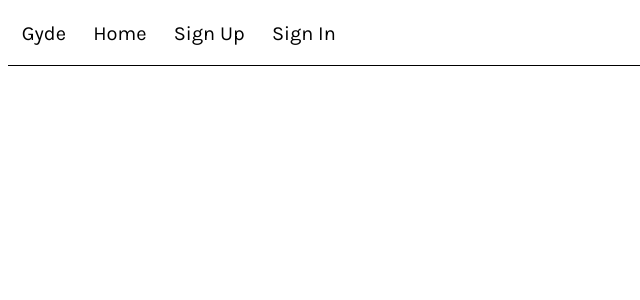
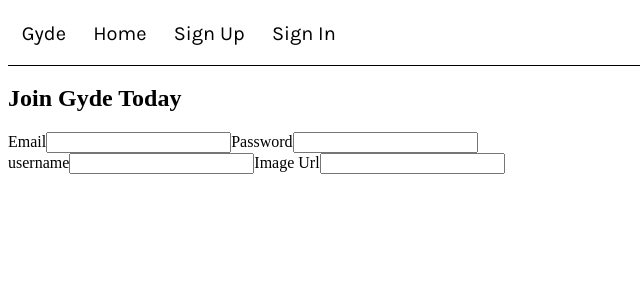
Before and after one commit to maxnawa31/gyde-full-stack, a React (Create React App) app in the folder gyde-client/: page /signup in a window 1280 px wide. Shown: the top 300 px of the page, without its empty margins (0-640 px from the left). Built offline with nearby package versions, Linux system fonts and the light colour scheme.

Commit message:
authform in progress

```diff
--- /dev/null
+++ b/gyde-client/src/components/AuthForm.js
@@ -0,0 +1,44 @@
+import React, { Component } from 'react';
+
+export default class AuthForm extends Component {
+  constructor(props) {
+    super(props);
+    this.state = {
+      email: '',
+      username: '',
+      password: '',
+      profileImageUrl: ''
+    }
+  }
+
+  handleChange = (e) => {
+    this.setState({
+      [e.target.name]:e.target.value
+    })
+  }
+  render(){
+  const { email, username, password, profileImageUrl } = this.state;
+  const { heading, buttonText, signup } = this.props;
+  return(
+    <div>
+      <form onSubmit={this.handleSubmit}>
+        <h2>{heading}</h2>
+        <label htmlFor="email">Email</label>
+        <input id='email' name='email' onChange={this.handleChange} value={email}type="text"/>
+        <label htmlFor="password">Password</label>
+        <input id='password' name='password' onChange={this.handleChange} type="password"/>
+        {
+          signup && (
+            <div>
+              <label htmlFor="username">username</label>
+              <input id='username' name='username' onChange={this.handleChange} value={email}type="text"/>
+              <label htmlFor="image-url">Image Url</label>
+              <input id='image-url' name='profileImageUrl' onChange={this.handleChange} type="text"/>
+            </div>
+          )
+        }
+      </form>
+    </div>
+  )
+  }
+}
--- a/gyde-client/src/containers/main.js
+++ b/gyde-client/src/containers/main.js
@@ -2,12 +2,14 @@
 import { Switch, Route, withRouter, Redirect } from 'react-router-dom';
 import { connect } from 'react-redux';
 import Homepage from '../components/Homepage'
+import AuthForm from '../components/AuthForm';
 const Main = props => {
   return (
     <div className="container">
       <Switch>
         <Route exact path='/' render={props => <Homepage {...props}/>}/>
-
+        <Route exact path='/signin' render={props => <AuthForm buttonText='Log In' heading='Welcome Back' {...props}/>}/>
+        <Route exact path='/signup' render={props => <AuthForm signup buttonText='Sign Up' heading='Join Gyde Today' {...props}/>}/>
         </Switch>
     </div>
   )
```
